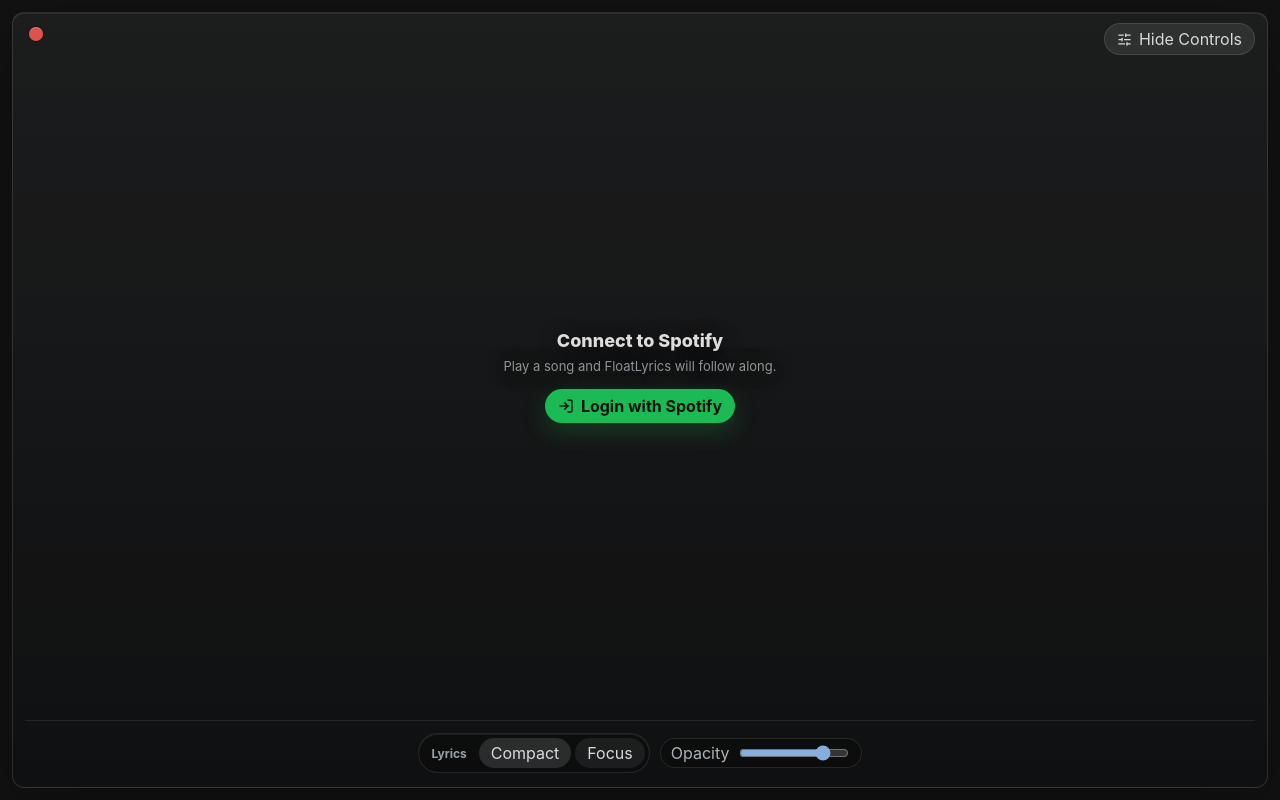
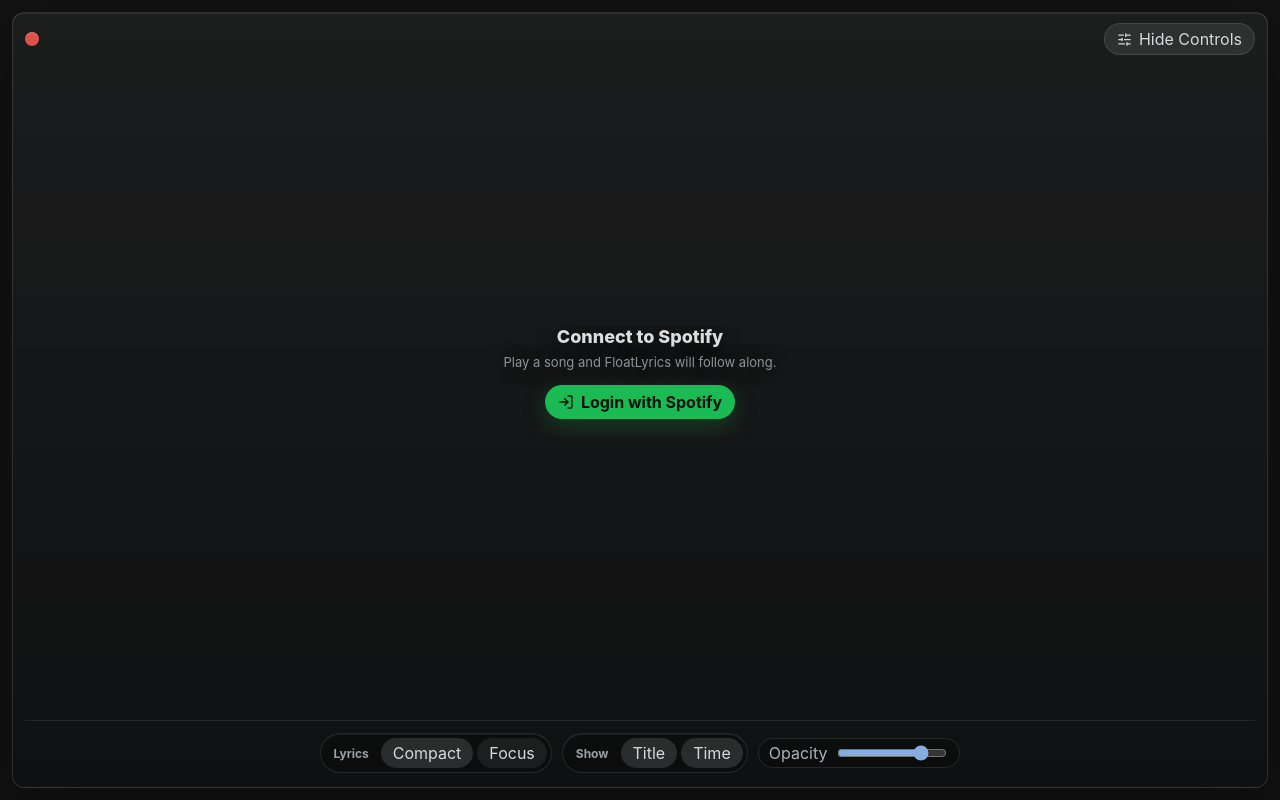
Before and after one commit to jasonnn404/FloatLyrics, a React (Vite) app: page / in a window 1280 px wide. Built offline with nearby package versions, Linux system fonts and the light colour scheme; no server answers.

Commit message:
Fix compact layout at minimum size

```diff
--- a/electron/main.ts
+++ b/electron/main.ts
@@ -9,7 +9,7 @@
 
 const spotifyRedirectUri = "http://127.0.0.1:5173/callback";
 const overlaySizes = {
-  small: { width: 680, height: 280 },
+  small: { width: 680, height: 320 },
   medium: { width: 900, height: 340 },
   large: { width: 1160, height: 420 }
 } as const;
@@ -21,7 +21,7 @@
     width: overlaySizes.medium.width,
     height: overlaySizes.medium.height,
     minWidth: 520,
-    minHeight: 260,
+    minHeight: 320,
     transparent: true,
     frame: false,
     resizable: true,
--- a/src/App.tsx
+++ b/src/App.tsx
@@ -28,6 +28,8 @@
   const [opacity, setOpacity] = useState(86);
   const [mode, setMode] = useState<DisplayMode>("compact");
   const [showControls, setShowControls] = useState(true);
+  const [showTitle, setShowTitle] = useState(true);
+  const [showTimer, setShowTimer] = useState(true);
   const [isSpotifyConnected, setIsSpotifyConnected] = useState(() => Boolean(getStoredTokens()));
   const [spotifyStatus, setSpotifyStatus] = useState("Spotify not connected");
   const [playback, setPlayback] = useState<SpotifyPlayback | null>(null);
@@ -246,6 +248,7 @@
   return (
     <main className="overlay-shell" style={{ opacity: opacity / 100 }}>
       <section className="drag-region" aria-label="Draggable lyric overlay">
+        <div className="top-bar">
           <div className="window-chrome" aria-label="Window controls">
             <button
               className="close-control"
@@ -267,15 +270,18 @@
             <SlidersHorizontal size={15} />
             <span>{showControls ? "Hide Controls" : "Show Controls"}</span>
           </button>
+        </div>
 
         <div className="lyrics" aria-live="polite">
           <div className="spotify-panel">
             {isSpotifyConnected ? (
               <>
-                <div className="track-title">{trackLabel}</div>
+                {showTitle && <div className="track-title">{trackLabel}</div>}
+                {showTimer && (
                   <div className="track-detail">
                     <span>{playback ? progressLabel : spotifyStatus}</span>
                   </div>
+                )}
               </>
             ) : (
               <>
@@ -352,6 +358,25 @@
               Focus
             </button>
           </div>
+          <div className="control-group" role="group" aria-label="Metadata display">
+            <span className="control-label">Show</span>
+            <button
+              type="button"
+              className={showTitle ? "active" : ""}
+              title="Show or hide song title"
+              onClick={() => setShowTitle((value) => !value)}
+            >
+              Title
+            </button>
+            <button
+              type="button"
+              className={showTimer ? "active" : ""}
+              title="Show or hide playback time"
+              onClick={() => setShowTimer((value) => !value)}
+            >
+              Time
+            </button>
+          </div>
           <label className="opacity-control">
             <span>Opacity</span>
             <input
--- a/src/styles.css
+++ b/src/styles.css
@@ -40,11 +40,11 @@
 .drag-region {
   position: relative;
   display: grid;
-  grid-template-rows: minmax(0, 1fr) auto;
+  grid-template-rows: auto minmax(0, 1fr) auto;
   min-height: 0;
   width: 100%;
   height: 100%;
-  padding: 50px 12px 14px;
+  padding: 10px 12px 14px;
   border: 1px solid rgb(255 255 255 / 14%);
   border-radius: 12px;
   background:
@@ -57,6 +57,15 @@
   -webkit-app-region: drag;
 }
 
+.top-bar {
+  display: flex;
+  align-items: center;
+  justify-content: space-between;
+  gap: 12px;
+  min-width: 0;
+  -webkit-app-region: drag;
+}
+
 .lyrics {
   align-self: center;
   justify-self: center;
@@ -65,13 +74,14 @@
   padding: 0 8px;
   text-align: center;
   text-shadow: 0 2px 18px rgb(0 0 0 / 70%);
+  overflow: hidden;
 }
 
 .spotify-panel {
   display: grid;
   justify-items: center;
   gap: 6px;
-  margin-bottom: 18px;
+  margin-bottom: clamp(8px, 2.6vh, 18px);
   color: rgb(226 232 240 / 88%);
 }
 
@@ -134,7 +144,7 @@
 .current-line {
   margin: 0;
   color: #ffffff;
-  font-size: clamp(28px, 8vh, 54px);
+  font-size: clamp(22px, 6vmin, 54px);
   font-weight: 700;
   line-height: 1.15;
 }
@@ -142,15 +152,12 @@
 .next-line {
   margin: 10px 0 0;
   color: rgb(226 232 240 / 72%);
-  font-size: clamp(18px, 4.6vh, 30px);
+  font-size: clamp(16px, 3.6vmin, 30px);
   font-weight: 500;
   line-height: 1.25;
 }
 
 .window-chrome {
-  position: absolute;
-  top: 14px;
-  left: 16px;
   display: inline-flex;
   align-items: center;
   padding: 0;
@@ -194,9 +201,6 @@
 }
 
 .customize-button {
-  position: absolute;
-  top: 10px;
-  right: 12px;
   display: inline-flex;
   align-items: center;
   gap: 7px;
@@ -384,7 +388,7 @@
   }
 
   .drag-region {
-    padding: 46px 12px 12px;
+    padding: 10px 12px 12px;
   }
 
   .lyrics {
@@ -403,3 +407,36 @@
     display: grid;
   }
 }
+
+@media (max-height: 330px) {
+  .spotify-panel {
+    gap: 3px;
+    margin-bottom: 6px;
+  }
+
+  .track-title {
+    font-size: 13px;
+  }
+
+  .track-detail {
+    font-size: 11px;
+  }
+
+  .current-line {
+    font-size: clamp(18px, 4.7vmin, 30px);
+    line-height: 1.12;
+  }
+
+  .next-line {
+    display: block;
+    margin-top: 5px;
+    font-size: clamp(14px, 3.3vmin, 22px);
+    line-height: 1.18;
+  }
+
+  .controls {
+    margin-top: 8px;
+    padding-top: 8px;
+    gap: 6px;
+  }
+}
```
Lines whose indentation alone changed are shown as unchanged.
